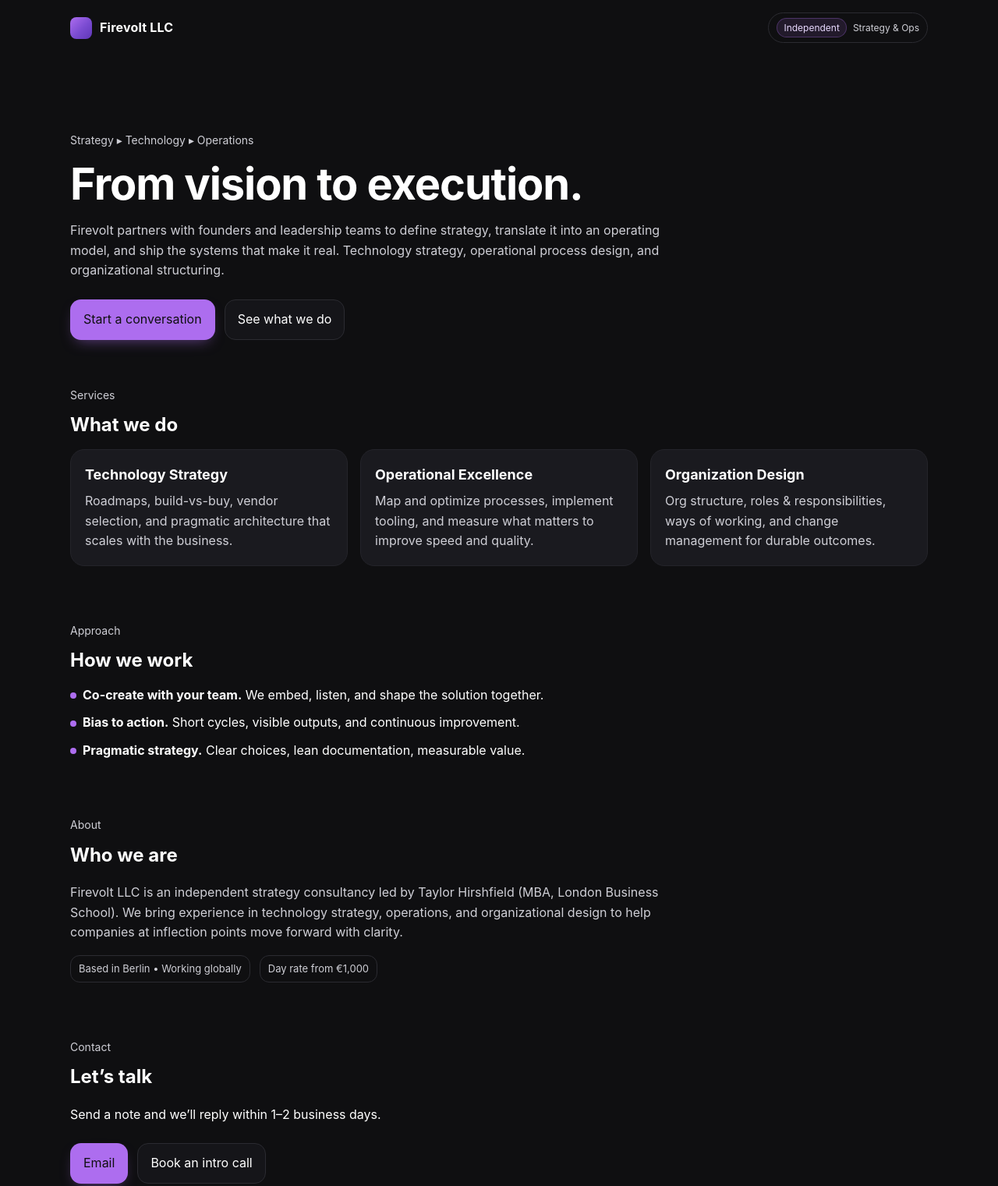
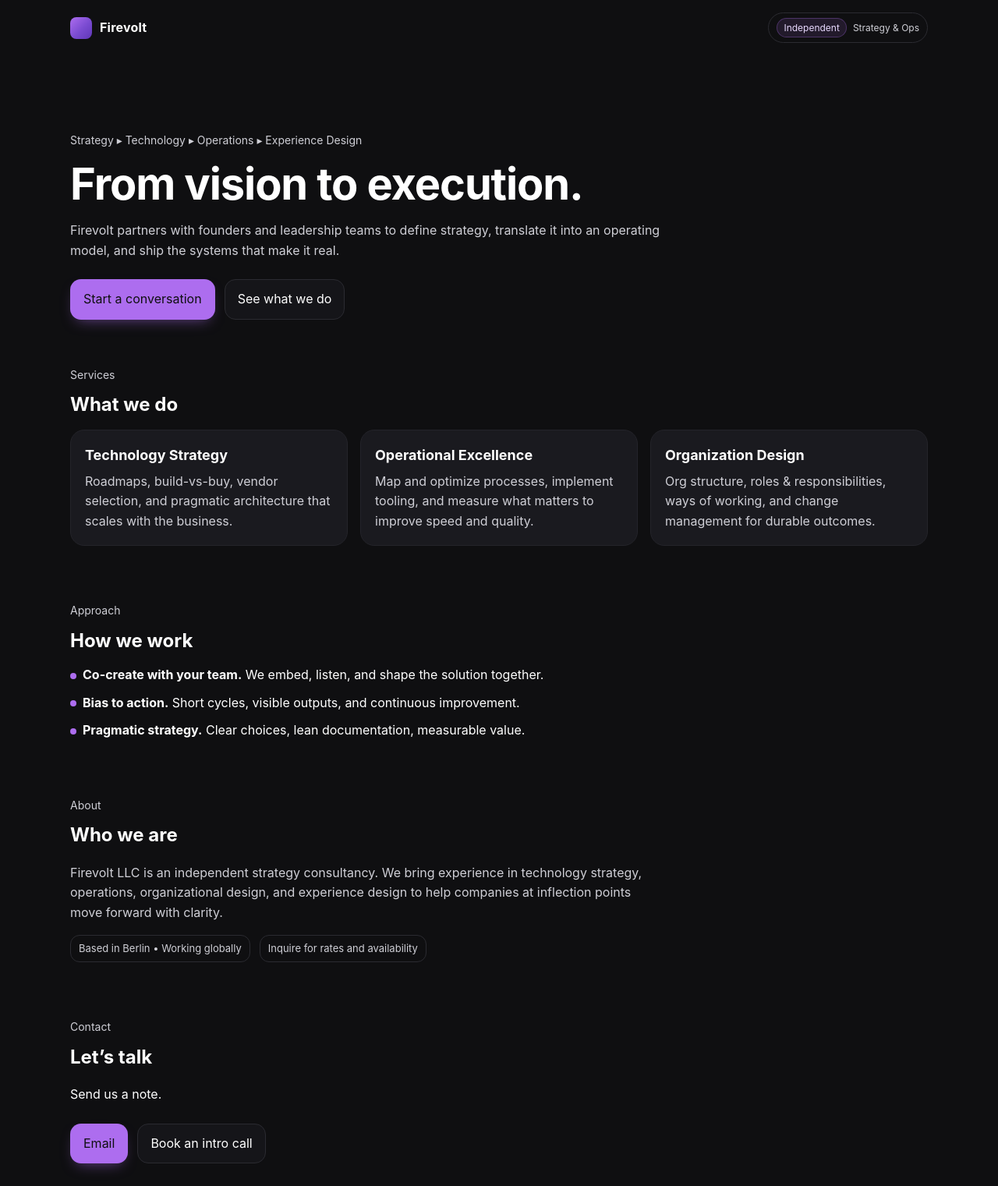
Before and after one commit to taylorhirshfield/firevolt-website, a plain HTML site: page index.html in a window 1280 px wide. Shown: the top 1521 px of the page at 78% size. Drawn offline with Linux system fonts and the light colour scheme.

Commit message:
Update index.html

```diff
--- a/index.html
+++ b/index.html
@@ -3,8 +3,8 @@
 <head>
   <meta charset="utf-8" />
   <meta name="viewport" content="width=device-width, initial-scale=1" />
-  <title>Firevolt LLC — Strategy & Operations Consulting</title>
-  <meta name="description" content="Firevolt LLC helps founders and leadership teams turn vision into execution — technology strategy, operational excellence, and organizational design." />
+  <title>Firevolt — Strategy & Operations Consulting</title>
+  <meta name="description" content="Firevolt LLC helps founders and leadership teams turn vision into execution — technology strategy, operational excellence, organizational design, and experience design." />
   <meta property="og:title" content="Firevolt LLC — Strategy & Operations Consulting" />
   <meta property="og:description" content="We help founders and leadership teams turn vision into execution — technology strategy, operations, and org design." />
   <meta property="og:type" content="website" />
@@ -61,14 +61,14 @@
   {
     "@context": "https://schema.org",
     "@type": "Organization",
-    "name": "Firevolt LLC",
+    "name": "Firevolt",
     "url": "https://yourdomain.com/",
     "logo": "https://yourdomain.com/logo.png",
     "sameAs": [],
     "contactPoint": [{
       "@type": "ContactPoint",
       "contactType": "Business",
-      "email": "hello@yourdomain.com"
+      "email": "taylorhirshfield@gmail.com"
     }]
   }
   </script>
@@ -77,16 +77,16 @@
   <header class="container nav" role="navigation">
     <div class="logo" aria-label="Firevolt">
       <div class="logo-mark" aria-hidden="true"></div>
-      <span>Firevolt LLC</span>
+      <span>Firevolt</span>
     </div>
     <div class="badge"><span class="chip">Independent</span> Strategy & Ops</div>
   </header>
 
   <main class="container">
     <section class="hero">
-      <p class="eyebrow">Strategy ▸ Technology ▸ Operations</p>
+      <p class="eyebrow">Strategy ▸ Technology ▸ Operations ▸ Experience Design</p>
       <h1>From vision to execution.</h1>
-      <p class="sub">Firevolt partners with founders and leadership teams to define strategy, translate it into an operating model, and ship the systems that make it real. Technology strategy, operational process design, and organizational structuring.</p>
+      <p class="sub">Firevolt partners with founders and leadership teams to define strategy, translate it into an operating model, and ship the systems that make it real.</p>
       <div class="cta">
         <a class="btn btn-primary" href="mailto:hello@yourdomain.com?subject=Project%20inquiry%20from%20website" rel="noopener">Start a conversation</a>
         <a class="btn" href="#services">See what we do</a>
@@ -125,17 +125,17 @@
     <section class="section">
       <div class="kicker">About</div>
       <h2>Who we are</h2>
-      <p class="sub">Firevolt LLC is an independent strategy consultancy led by Taylor Hirshfield (MBA, London Business School). We bring experience in technology strategy, operations, and organizational design to help companies at inflection points move forward with clarity.</p>
+      <p class="sub">Firevolt LLC is an independent strategy consultancy. We bring experience in technology strategy, operations, organizational design, and experience design to help companies at inflection points move forward with clarity.</p>
       <div class="contact" style="margin-top:14px">
         <span class="tag">Based in Berlin • Working globally</span>
-        <span class="tag">Day rate from €1,000</span>
+        <span class="tag">Inquire for rates and availability</span>
       </div>
     </section>
 
     <section id="contact" class="section">
       <div class="kicker">Contact</div>
       <h2>Let’s talk</h2>
-      <p>Send a note and we’ll reply within 1–2 business days.</p>
+      <p>Send us a note.</p>
       <div class="cta">
         <a class="btn btn-primary" href="mailto:hello@yourdomain.com?subject=Hello%20Firevolt" aria-label="Email Firevolt">Email</a>
         <a class="btn" href="https://cal.com/yourname/intro" target="_blank" rel="noopener">Book an intro call</a>
```
